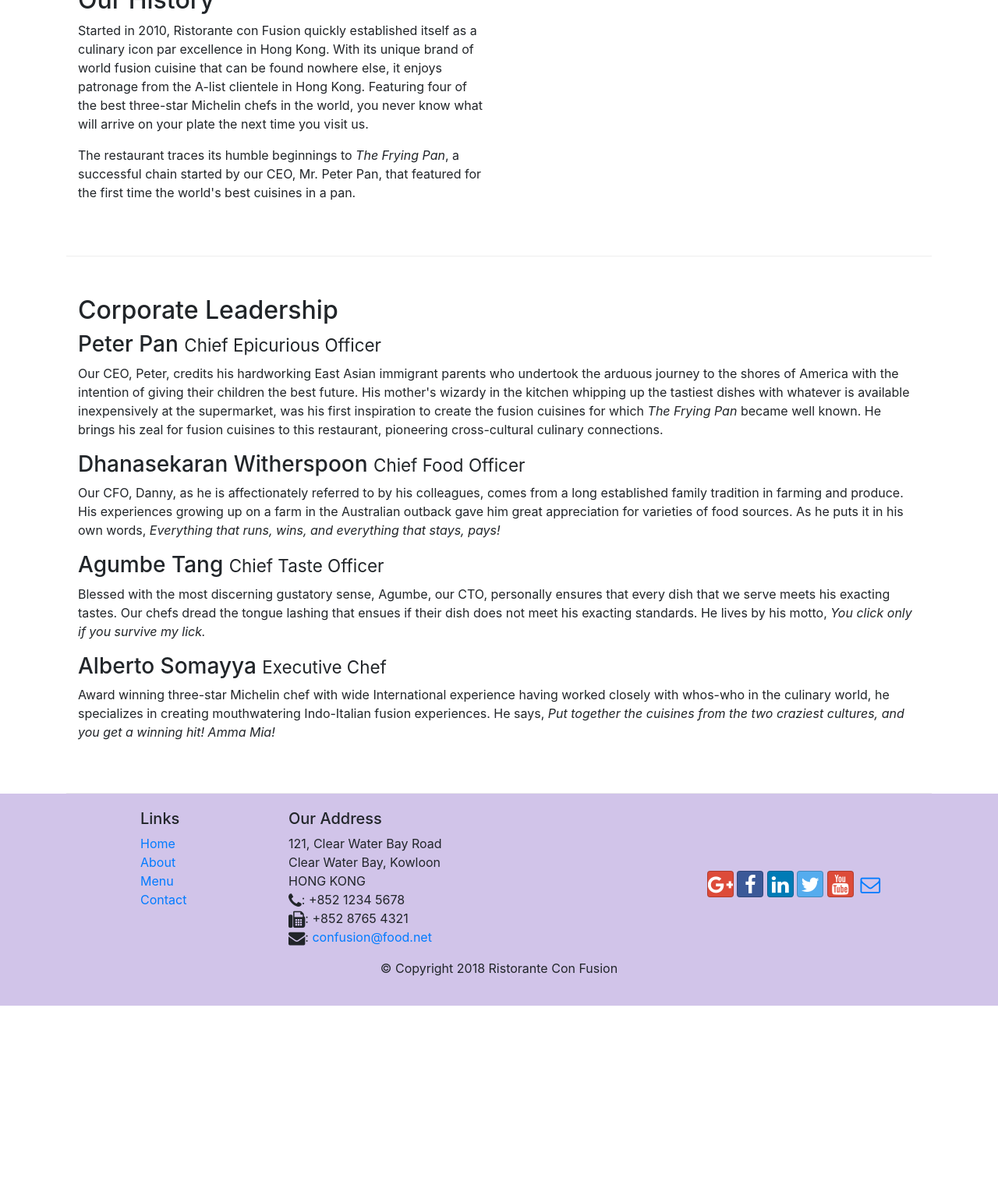
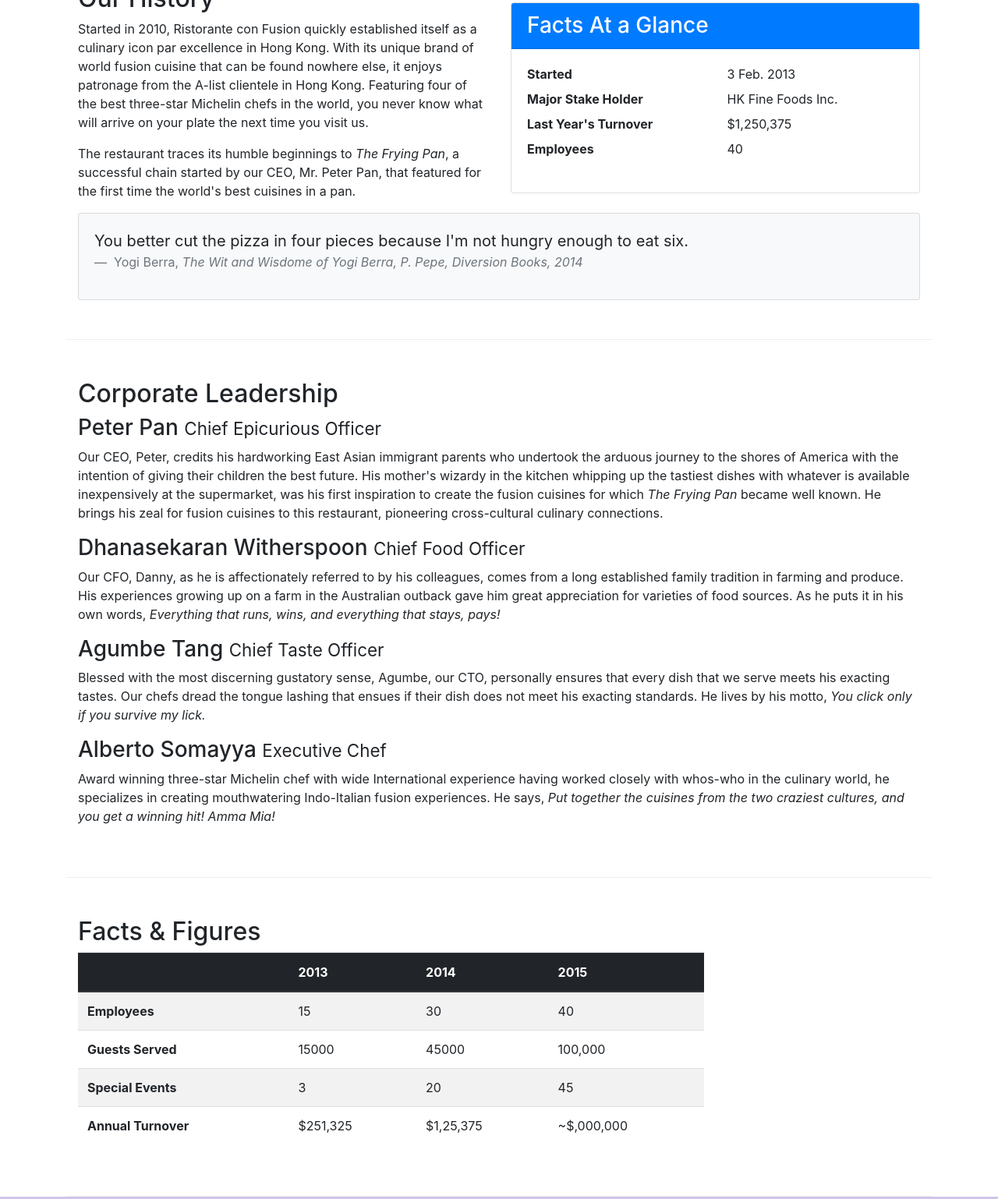
Before and after one commit to maria-mehmood-02/conFusion, a website: page aboutus.html in a window 1280 px wide. Shown: the part 536-2074 px from the top of the page at 78% size. Before the commit the page ends 1826 px from the top, so only its background shows below. Drawn offline with nearby package versions, Linux system fonts and the light colour scheme.

Commit message:
Images and Media

```diff
--- a/aboutus.html
+++ b/aboutus.html
@@ -22,7 +22,7 @@
             <button class="navbar-toggler" type="button" data-toggle="collapse" data-target="#Navbar">
                 <span class="navbar-toggler-icon"></span>
             </button>
-            <a class="navbar-brand mr-auto" href="./index.html">Ristorante con Fusion</a>
+            <a class="navbar-brand mr-auto" href="#"><img src="img/logo.png" height="30" width="41"></a>
             <div class="collapse navbar-collapse" id="Navbar">
                 <ul class="navbar-nav mr-auto">
                     <li class="nav-item"><a class="nav-link" href="./index.html"><span class="fa fa-home fa-lg"></span> Home</a></li>
@@ -40,7 +40,8 @@
                     <h1>Ristorante con Fusion</h1>
                     <p>We take inspiration from the World's best cuisines, and create a unique fusion experience. Our lipsmacking creations will tickle your culinary senses!</p>
                 </div>
-                <div class="col-12 col-sm">
+                <div class="col-12 col-sm align-self-center">
+                    <img src="img/logo.png" class="img-fluid">
                 </div>
             </div>
         </div>
@@ -65,6 +66,35 @@
                 <p>The restaurant traces its humble beginnings to <em>The Frying Pan</em>, a successful chain started by our CEO, Mr. Peter Pan, that featured for the first time the world's best cuisines in a pan.</p>
             </div>
             <div class="col-12 col-sm">
+                <div class="card">
+                    <h3 class="card-header bg-primary text-white">Facts At a Glance</h3>
+                    <div class="card-body">
+                        <dl class="row">
+                            <dt class="col-6">Started</dt>
+                            <dd class="col-6">3 Feb. 2013</dd>
+                            <dt class="col-6">Major Stake Holder</dt>
+                            <dd class="col-6">HK Fine Foods Inc.</dd>
+                            <dt class="col-6">Last Year's Turnover</dt>
+                            <dd class="col-6">$1,250,375</dd>
+                            <dt class="col-6">Employees</dt>
+                            <dd class="col-6">40</dd>
+                        </dl>
+                    </div>
+                </div>
+            </div>
+            <div class="col-12">
+                <div class="card card-body bg-light">
+                    <blockquote class="blockquote">
+                        <p class="mb-0"> You better cut the pizza in four pieces
+                            because I'm not hungry enough to eat six.</p>
+                            <footer class="blockquote-footer">
+                                Yogi Berra,
+                                <cite title="Source Title">
+                                    The Wit and Wisdome of Yogi Berra, P. Pepe, Diversion Books, 2014
+                                </cite>
+                            </footer>
+                    </blockquote>
+                </div>
             </div>
         </div>
 
@@ -82,6 +112,51 @@
                 <p class="d-none d-sm-block">Award winning three-star Michelin chef with wide International experience having worked closely with whos-who in the culinary world, he specializes in creating mouthwatering Indo-Italian fusion experiences. He says, <em>Put together the cuisines from the two craziest cultures, and you get a winning hit! Amma Mia!</em></p>
             </div>
        </div>
+
+        <div class="row row-content">
+            <div class="col-12 col-sm-9">
+                <h2>Facts &amp; Figures</h2>
+                <div class="table-responsive">
+                    <table class="table table-striped">
+                        <thead class="thead-dark">
+                            <tr>
+                                <th>&nbsp;</th>
+                                <th>2013</th>
+                                <th>2014</th>
+                                <th>2015</th>
+                            </tr>
+                        </thead>
+                        <tbody>
+                            <tr>
+                                <th>Employees</th>
+                                <td>15</td>
+                                <td>30</td>
+                                <td>40</td>
+                            </tr>
+                            <tr>
+                                <th>Guests Served</th>
+                                <td>15000</td>
+                                <td>45000</td>
+                                <td>100,000</td>
+                            </tr>
+                            <tr>
+                                <th>Special Events</th>
+                                <td>3</td>
+                                <td>20</td>
+                                <td>45</td>
+                            </tr>
+                            <tr>
+                                <th>Annual Turnover</th>
+                                <td>$251,325</td>
+                                <td>$1,25,375</td>
+                                <td>~$,000,000</td>
+                            </tr>
+                        </tbody>
+                    </table>
+                </div>
+            </div>
+            <div class="col-12 col-sm-3"></div>
+        </div>
 
     </div>
 
```
Also changed, not shown: contactus.html (+3 -2 lines), index.html (+19 -8 lines), img/alberto.png (added), img/buffet.png (added), img/logo.png (added), img/uthappizza.png (added).
